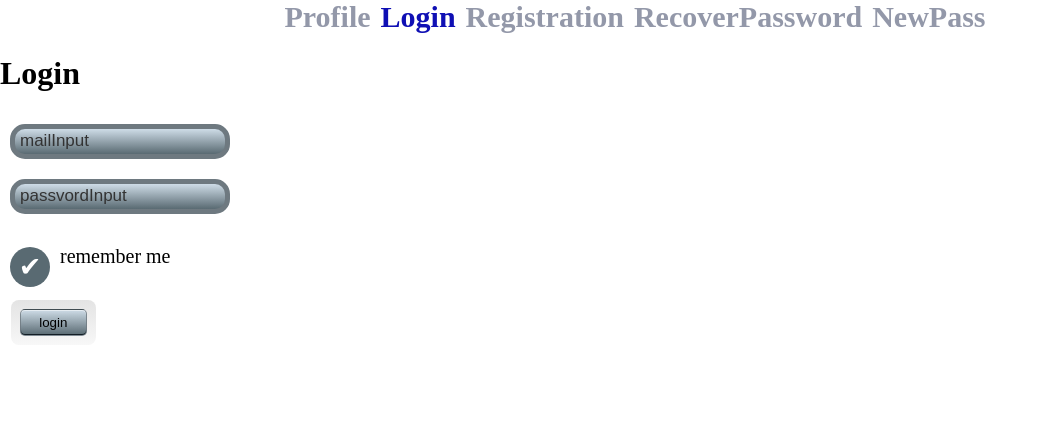
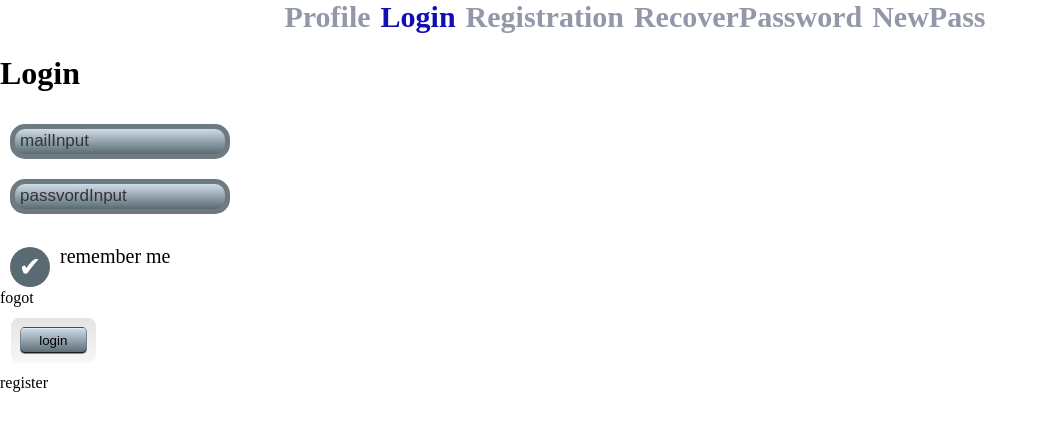
Before and after one commit to Karter13/smart-cards, a React (Create React App) app: page /#/login in a window 1280 px wide. Shown: the top 430 px of the page, without its empty margins (0-1048 px from the left). Built offline with nearby package versions, Linux system fonts and the light colour scheme.

Commit message:
fixed LoginForm

```diff
--- a/src/n2-faetures/f1-auth/a1-login/l1-ui/LoginForm/LoginForm.tsx
+++ b/src/n2-faetures/f1-auth/a1-login/l1-ui/LoginForm/LoginForm.tsx
@@ -13,7 +13,13 @@ export const LoginForm = () => {
                 <Checkbox checkboxValue={true} changeValue={() => console.log('checkBoxTrue')}/>
                 remember me
             </div>
+            <div>
+                fogot
+            </div>
             <Button click={() => console.log('clickButton')} value={'login'}/>
+            <div>
+                register
+            </div>
         </div>
     )
 };
```
